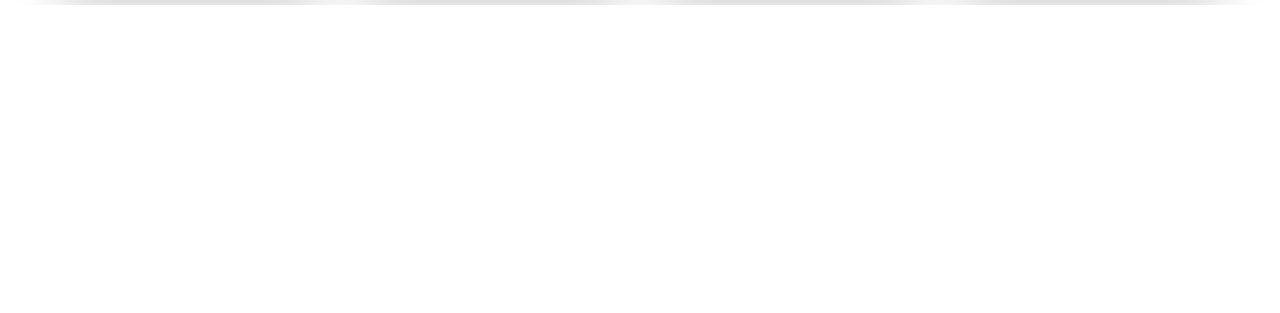
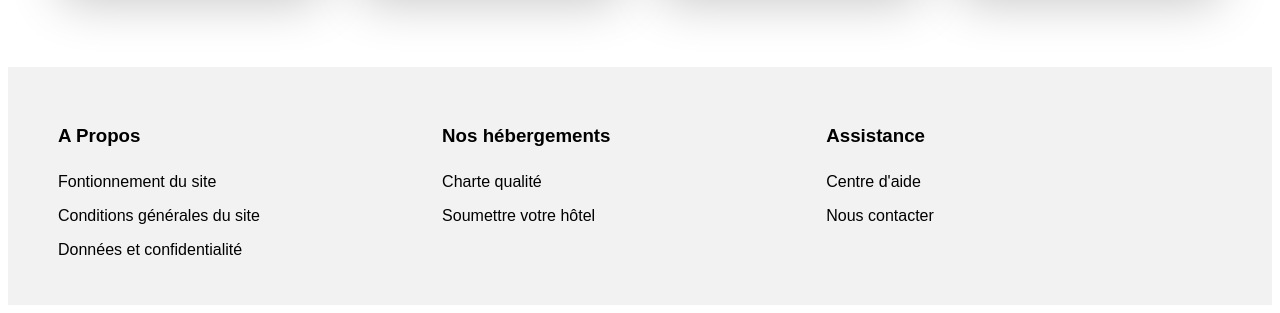
Before and after one commit to christophe-niclin/NiclinChristophe_2_26112020, a plain HTML site: page index.html in a window 1280 px wide. Shown: the part 1985-2298 px from the top of the page. Before the commit the page ends 1990 px from the top, so only its background shows below. Drawn offline with Linux system fonts and the light colour scheme; a web font is replaced by a local one.

Commit message:
Ajout footer

```diff
--- a/index.html
+++ b/index.html
@@ -265,27 +265,32 @@
                             <h4 class="element4_text">Vieux port</h4>
                         </div>
                           -->
+                    </div>
+                </div>
 
-                    </div>
+            </section>
 
-
-
-
+            <footer>
+                <div class="footer_element">
+                    <h3>A Propos</h3>
+                    <p>Fontionnement du site</p>
+                    <p>Conditions générales du site</p>
+                    <p>Données et confidentialité</p>
+                </div>
+                <div class="footer_element">
+                    <h3>Nos hébergements</h3>
+                    <p>Charte qualité</p>
+                    <p>Soumettre votre hôtel</p>
+                </div>
+                <div class="footer_element">
+                    <h3>Assistance</h3>
+                    <p>Centre d'aide</p>
+                    <p>Nous contacter</p>
                 </div>
 
 
 
-
-
-
-            </section>
-
-
-
-
-
-
-
+            </footer>
 
         </div>
 
--- a/style.css
+++ b/style.css
@@ -376,3 +376,15 @@ h4 {
     height: 236.8px;
     border-radius: 20px 20px 0 0;
 }
+footer {
+    display: flex;
+    background-color: #f2f2f2;
+    margin-top: 70px;
+    padding: 40px 50px 30px 50px;
+}
+.footer_element {
+    width: 33%;
+}
+h3 {
+    margin-bottom: 26px;
+}
```
